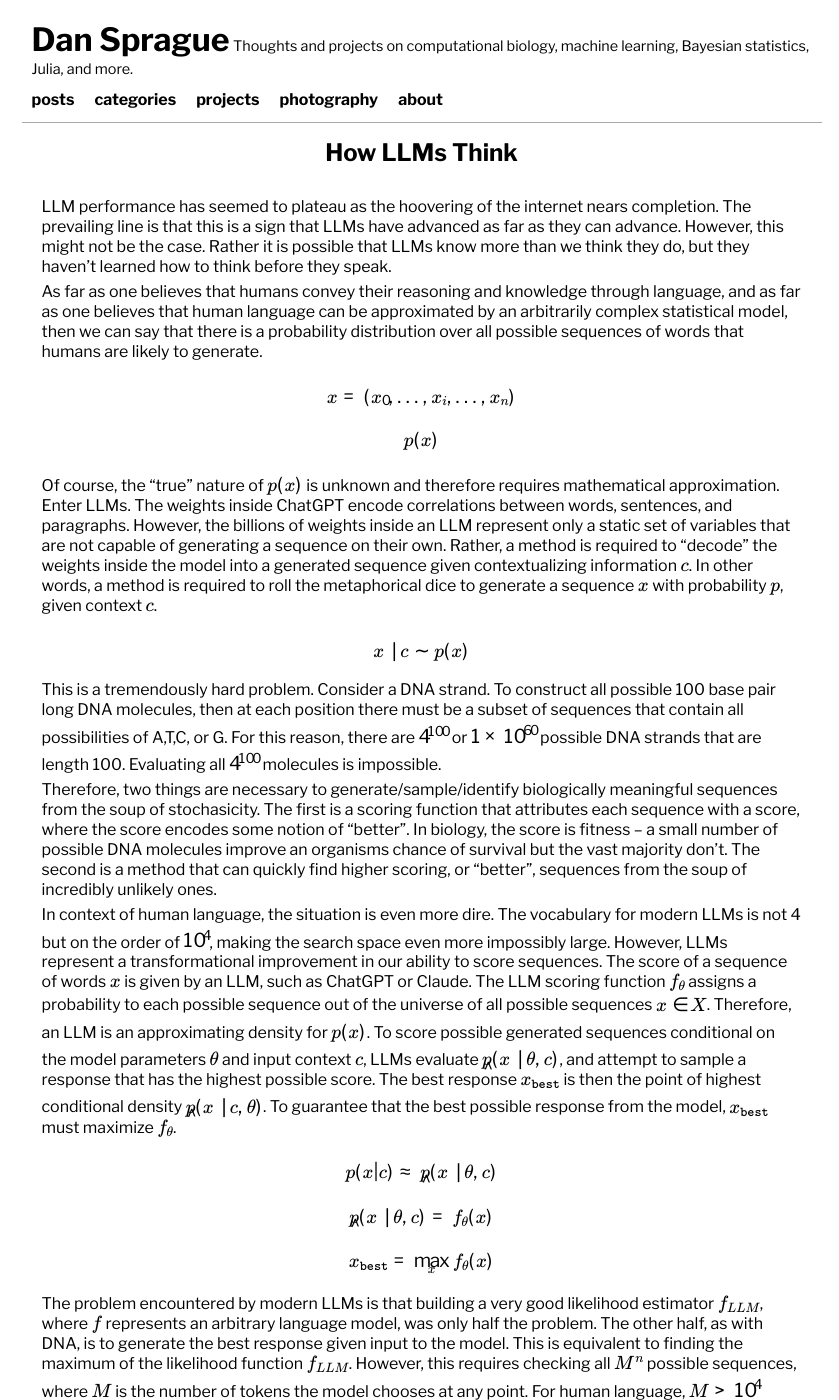
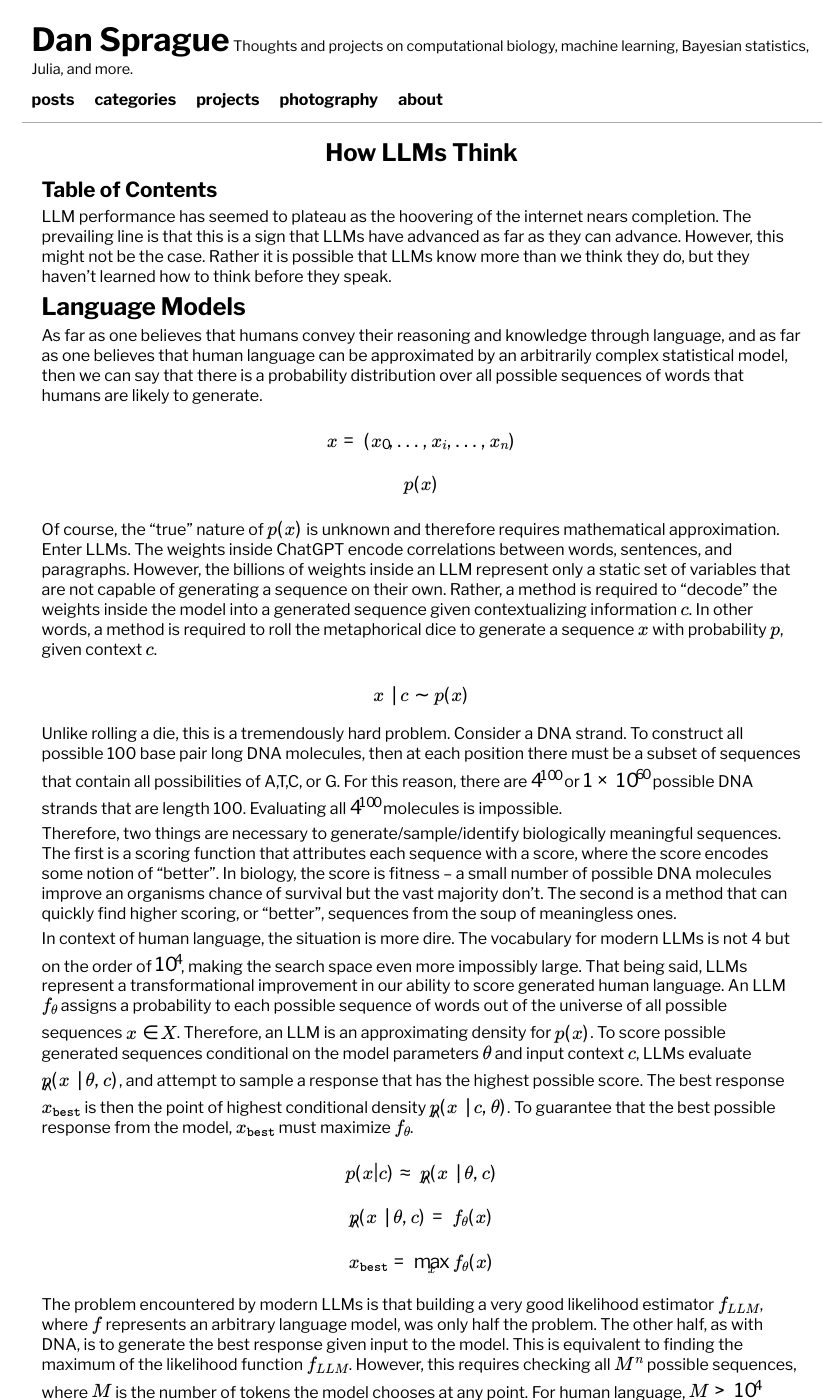
Before and after one commit to dan-sprague/dan-sprague.github.io, a Jekyll site: the page built from _posts/2025-02-02-llmthinking.markdown, in a window 1280 px wide and 1400 px high. Shown: the whole window, without its empty margins (211-1050 px from the left). Built offline with Jekyll 4.4.1, drawn with Linux system fonts in a browser that asks for light colours; formulas are drawn with MathJax 3.

Commit message:
fixed bug

```diff
--- a/_posts/2025-02-02-llmthinking.markdown
+++ b/_posts/2025-02-02-llmthinking.markdown
@@ -5,9 +5,12 @@ date:   2025-02-02 12:00:00 +0800
 last_modified_at: 2025-02-02 12:00:00 +0800
 categories: [Statistical Modeling]
 ---
-<br>
+## Table of Contents
+
 
 LLM performance has seemed to plateau as the hoovering of the internet nears completion. The prevailing line is that this is a sign that LLMs have advanced as far as they can advance. However, this might not be the case. Rather it is possible that LLMs know more than we think they do, but they haven't learned how to think before they speak. <br/>
+
+# Language Models
 
 As far as one believes that humans convey their reasoning and knowledge through language, and as far as one believes that human language can be approximated by an arbitrarily complex statistical model, then we can say that there is a probability distribution over all possible sequences of words that humans are likely to generate.
 
@@ -19,11 +22,11 @@ Of course, the "true" nature of $p(x)$ is unknown and therefore requires mathema
 
 $$ x \mid c \sim p(x) $$
 
-This is a tremendously hard problem. Consider a DNA strand. To construct all possible 100 base pair long DNA molecules, then at each position there must be a subset of sequences that contain all possibilities of A,T,C, or G. For this reason, there are $4^{100}$ or $$1 \times 10^{60}$$ possible DNA strands that are length 100. Evaluating all $4^{100}$ molecules is impossible.
+Unlike rolling a die, this is a tremendously hard problem. Consider a DNA strand. To construct all possible 100 base pair long DNA molecules, then at each position there must be a subset of sequences that contain all possibilities of A,T,C, or G. For this reason, there are $4^{100}$ or $$1 \times 10^{60}$$ possible DNA strands that are length 100. Evaluating all $4^{100}$ molecules is impossible.
 
-Therefore, two things are necessary to generate/sample/identify biologically meaningful sequences from the soup of stochasicity. The first is a scoring function that attributes each sequence with a score, where the score encodes some notion of "better". In biology, the score is fitness -- a small number of possible DNA molecules improve an organisms chance of survival but the vast majority don't. The second is a method that can quickly find higher scoring, or "better", sequences from the soup of incredibly unlikely ones.
+Therefore, two things are necessary to generate/sample/identify biologically meaningful sequences. The first is a scoring function that attributes each sequence with a score, where the score encodes some notion of "better". In biology, the score is fitness -- a small number of possible DNA molecules improve an organisms chance of survival but the vast majority don't. The second is a method that can quickly find higher scoring, or "better", sequences from the soup of meaningless ones.
 
-In context of human language, the situation is even more dire. The vocabulary for modern LLMs is not 4 but on the order of $10^4$, making the search space even more impossibly large. However, LLMs represent a transformational improvement in our ability to score sequences. The score of a sequence of words $x$ is given by an LLM, such as ChatGPT or Claude. The LLM scoring function $f_\theta$ assigns a probability to each possible sequence out of the universe of all possible sequences $x \in X$. Therefore, an LLM is an approximating density for $p(x)$. To score possible generated sequences conditional on the model parameters $\theta$ and input context $c$, LLMs evaluate $\hat{p}(x \mid \theta,c)$, and attempt to sample a response that has the highest possible score. The best response $x_{\texttt{best}}$ is then the point of highest conditional density $\hat{p}(x \mid c,\theta)$. To guarantee that the best possible response from the model, $x_{\texttt{best}}$ must maximize $f_\theta$.
+In context of human language, the situation is more dire. The vocabulary for modern LLMs is not 4 but on the order of $10^4$, making the search space even more impossibly large. That being said, LLMs represent a transformational improvement in our ability to score generated human language. An LLM $f_\theta$ assigns a probability to each possible sequence of words out of the universe of all possible sequences $x \in X$. Therefore, an LLM is an approximating density for $p(x)$. To score possible generated sequences conditional on the model parameters $\theta$ and input context $c$, LLMs evaluate $\hat{p}(x \mid \theta,c)$, and attempt to sample a response that has the highest possible score. The best response $x_{\texttt{best}}$ is then the point of highest conditional density $\hat{p}(x \mid c,\theta)$. To guarantee that the best possible response from the model, $x_{\texttt{best}}$ must maximize $f_\theta$.
 
 $$p(x | c) \approx \hat{p}(x \mid \theta,c)$$
 
```
